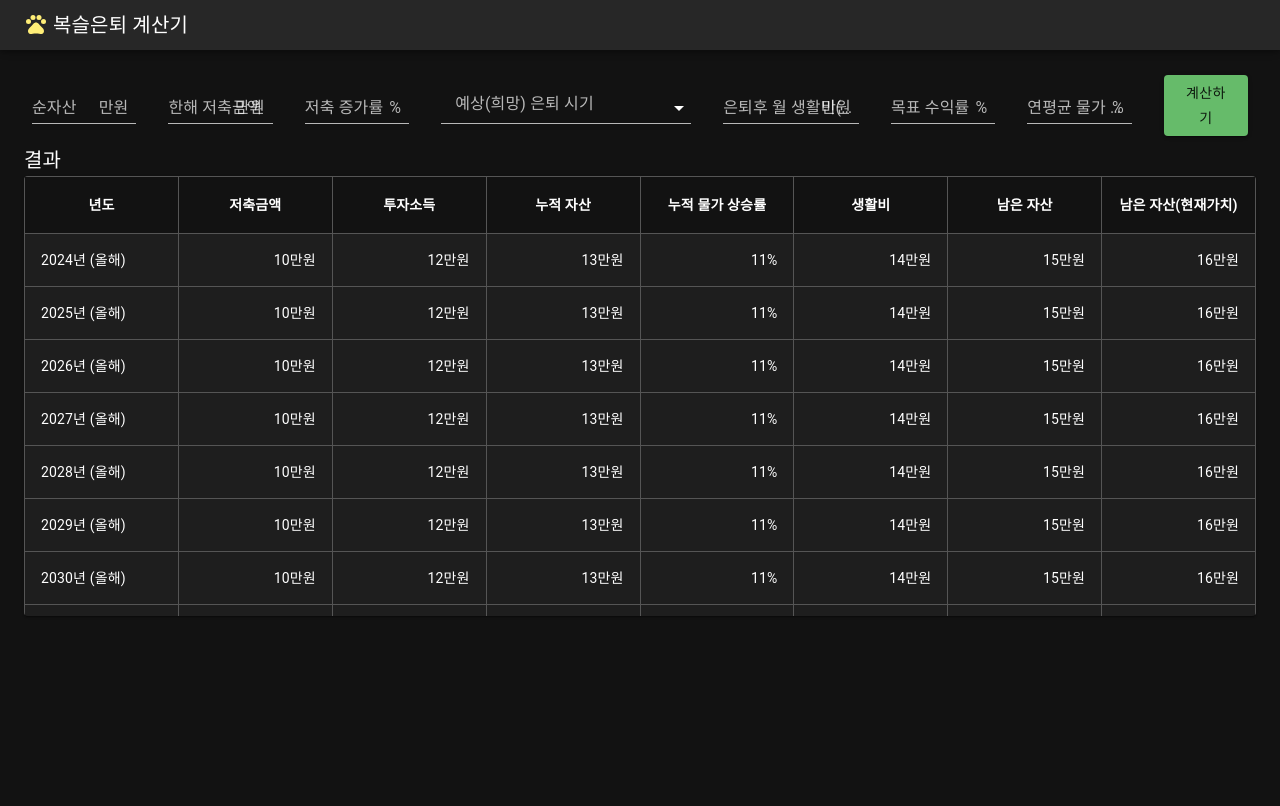
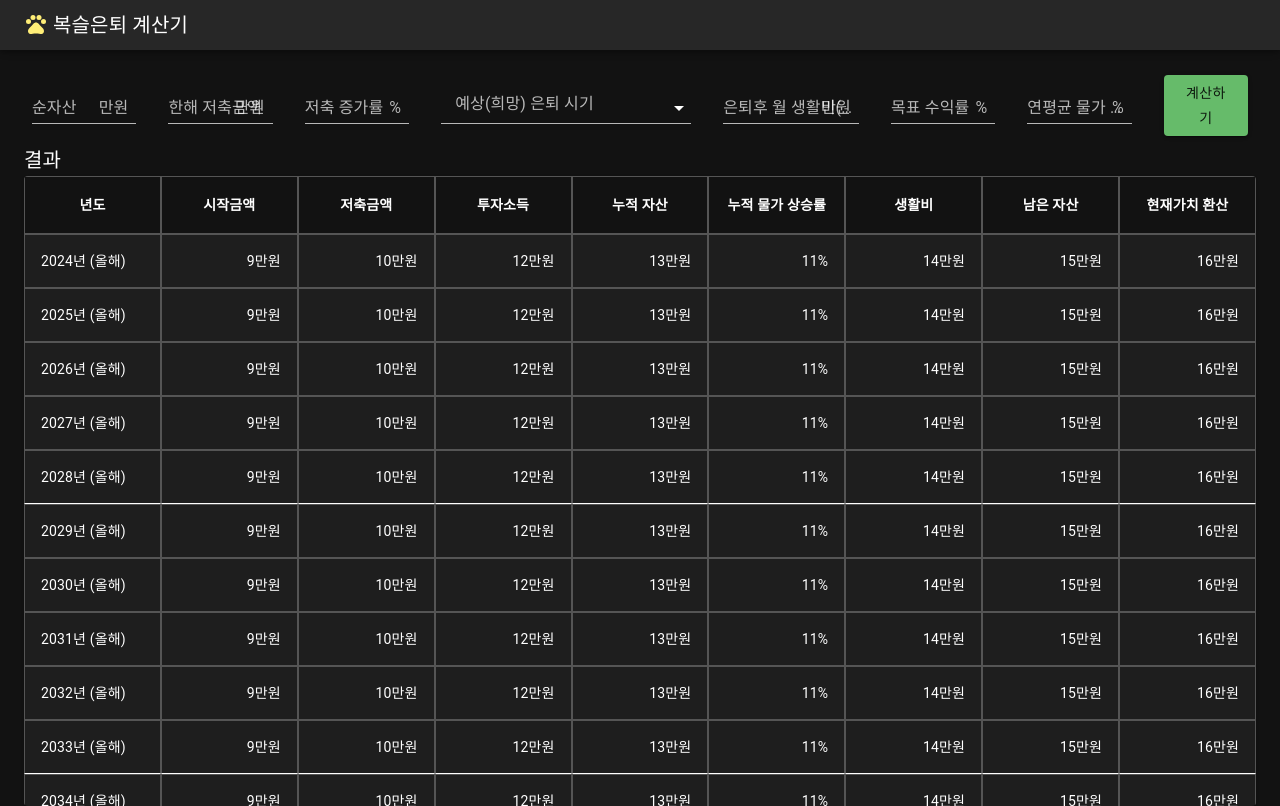
Before and after one commit to setvect/BokslRetire, a React (Create React App) app: page / in a window 1280 px wide. Built offline with nearby package versions, Linux system fonts and the light colour scheme.

Commit message:
테이블 해더 고정 처리

```diff
--- a/src/App.css
+++ b/src/App.css
@@ -36,3 +36,20 @@
     transform: rotate(360deg);
   }
 }
+
+::-webkit-scrollbar {
+  width: 8px;
+}
+
+::-webkit-scrollbar-thumb {
+  background-color: #555;
+  border-radius: 10px;
+}
+
+::-webkit-scrollbar-thumb:hover {
+  background-color: #888;
+}
+
+::-webkit-scrollbar-track {
+  background-color: #333;
+}
--- a/src/App.tsx
+++ b/src/App.tsx
@@ -19,6 +19,7 @@ import Paper from "@mui/material/Paper";
 import PetsIcon from "@mui/icons-material/Pets";
 import ConditionForm, { ReportCondition } from "./components/ConditionForm";
 import _ from "lodash";
+import "./App.css";
 
 const darkTheme = createTheme({
   palette: {
@@ -39,6 +40,7 @@ const darkTheme = createTheme({
 
 type RetirementCalculatorYear = {
   year: number;
+  startAmount: number;
   savingsAmount: number;
   cumulativeInflationRate: number;
   investmentIncome: number;
@@ -61,6 +63,7 @@ function App() {
 
   const rows: RetirementCalculatorYear[] = _.range(1, 101).map((idx) => ({
     year: 2023 + idx,
+    startAmount: 9,
     savingsAmount: 10,
     cumulativeInflationRate: 11,
     investmentIncome: 12,
@@ -86,40 +89,52 @@ function App() {
             <Typography variant="h6" component="h2">
               결과
             </Typography>
-            <TableContainer component={Paper} sx={{ maxHeight: 440 }}>
+            <TableContainer component={Paper} sx={{ maxHeight: "calc(100vh - 170px)" }} className="custom-scrollbar">
               <Table
+                stickyHeader
                 sx={{
+                  tableLayout: "fixed",
                   "& .MuiTableCell-root": {
                     border: "1px solid #555",
                   },
                   "& .MuiTableHead-root .MuiTableCell-root": {
                     fontWeight: "bold",
-                    position: "sticky",
-                    top: 0,
                     backgroundColor: "background.paper",
                     zIndex: 1,
                   },
-                  tableLayout: "fixed",
                 }}
               >
                 <TableHead>
                   <TableRow>
                     <TableCell align="center">년도</TableCell>
+                    <TableCell align="center">시작금액</TableCell>
                     <TableCell align="center">저축금액</TableCell>
                     <TableCell align="center">투자소득</TableCell>
                     <TableCell align="center">누적 자산</TableCell>
                     <TableCell align="center">누적 물가 상승률</TableCell>
                     <TableCell align="center">생활비</TableCell>
                     <TableCell align="center">남은 자산</TableCell>
-                    <TableCell align="center">남은 자산(현재가치)</TableCell>
+                    <TableCell align="center">현재가치 환산</TableCell>
                   </TableRow>
                 </TableHead>
                 <TableBody>
-                  {rows.map((row) => (
-                    <TableRow key={row.year}>
+                  {rows.map((row, index) => (
+                    <TableRow
+                      key={index}
+                      sx={
+                        (index + 1) % 5 === 0
+                          ? {
+                              "& .MuiTableCell-root": {
+                                borderBottom: "1px solid #fff",
+                              },
+                            }
+                          : {}
+                      }
+                    >
                       <TableCell component="th" scope="row">
                         {row.year}년 (올해)
                       </TableCell>
+                      <TableCell align="right">{row.startAmount}만원</TableCell>
                       <TableCell align="right">{row.savingsAmount}만원</TableCell>
                       <TableCell align="right">{row.investmentIncome}만원</TableCell>
                       <TableCell align="right">{row.totalAssets}만원</TableCell>
```
Also changed, not shown: 1 other file (tests, documents, lock files or other folders).
